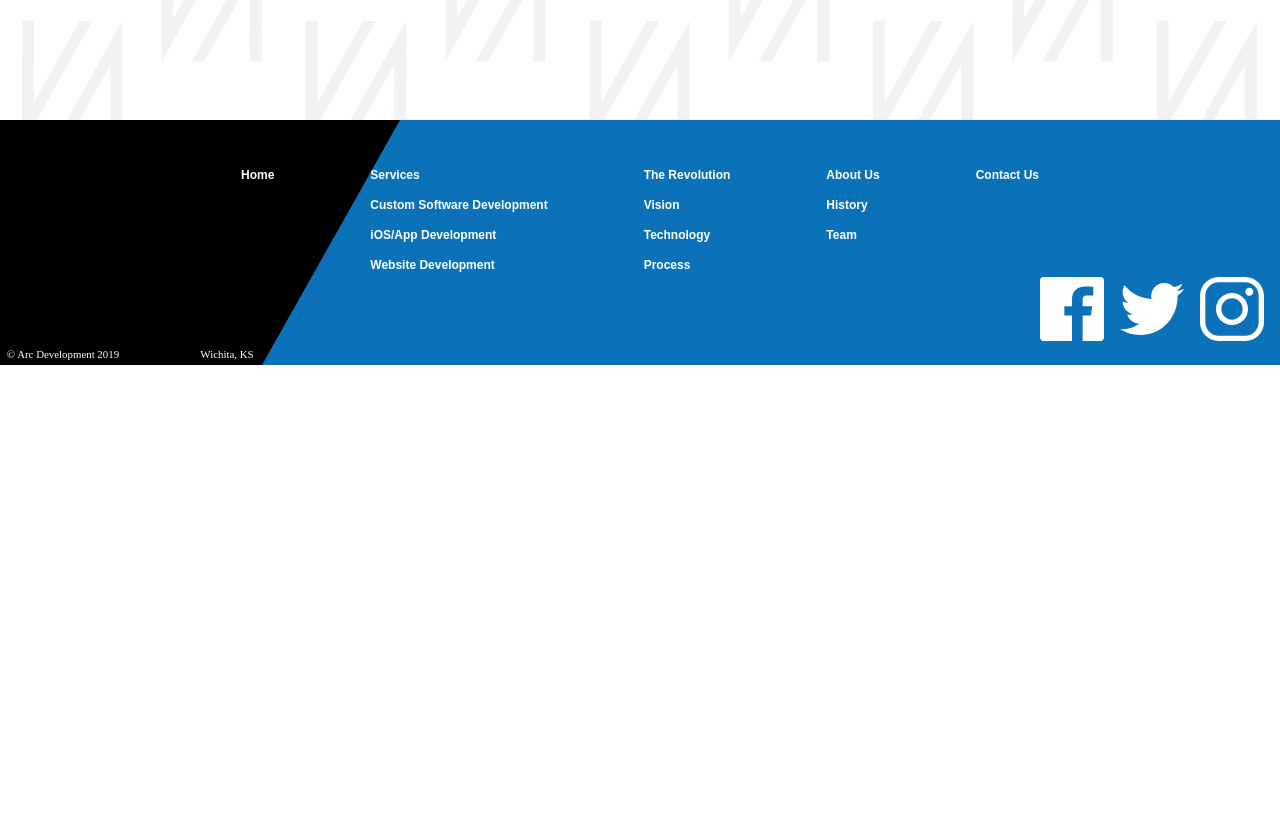
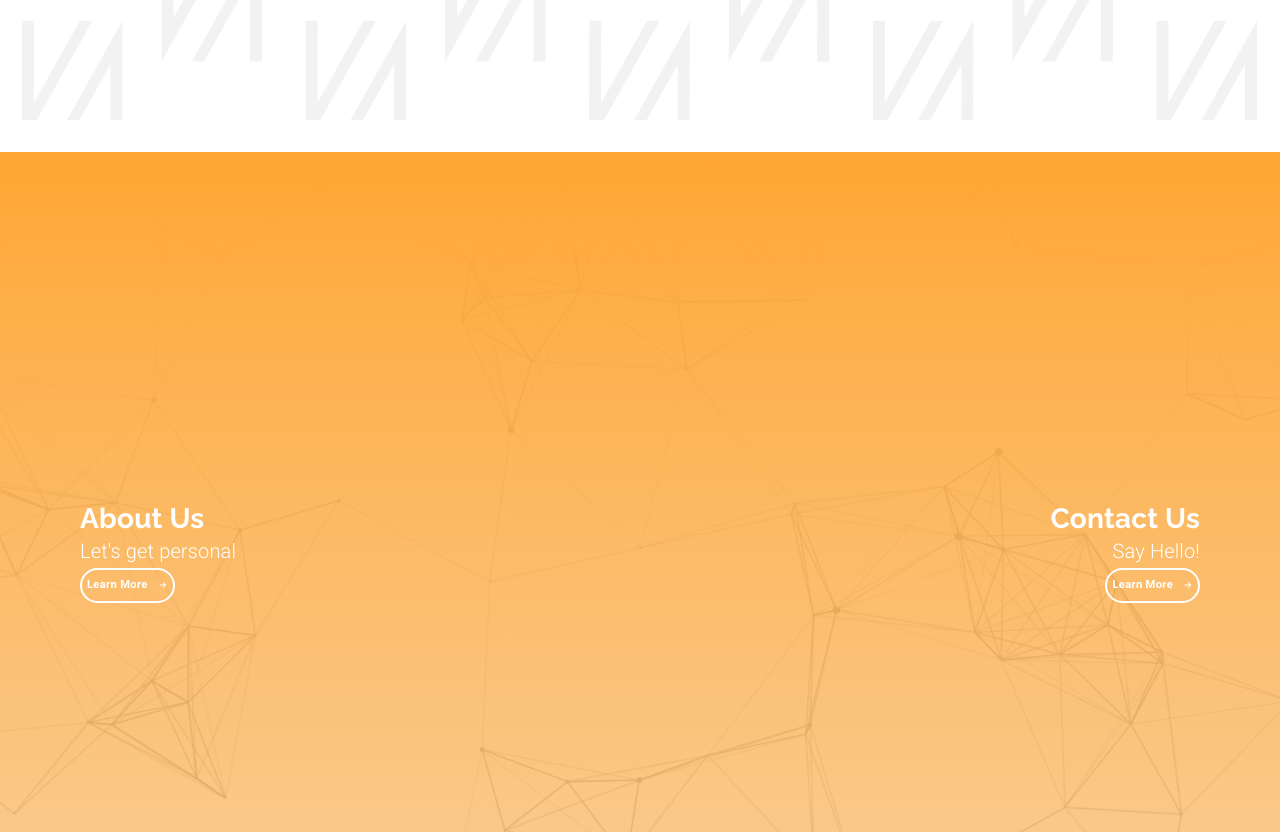
Before and after one commit to oscaramos/arc-development, a React (Create React App) app: page / in a window 1280 px wide. Shown: the part 3540-4372 px from the top of the page. Before the commit the page ends 3905 px from the top, so only its background shows below. Built offline with nearby package versions, Linux system fonts and the light colour scheme.

Commit message:
Add Information Block

```diff
--- a/src/components/LandingPage.js
+++ b/src/components/LandingPage.js
@@ -15,7 +15,7 @@ import customSoftwareIcon from '../assets/Custom Software Icon.svg'
 import mobileAppsIcon from '../assets/mobileIcon.svg'
 import websitesIcon from '../assets/websiteIcon.svg'
 import revolutionBackground from '../assets/repeatingBackground.svg';
-
+import informationBackground from '../assets/infoBackground.svg';
 
 
 
@@ -108,6 +108,16 @@ const useStyles = makeStyles(theme => ({
       borderRadius: 0,
       width: '100%'
     }
+  },
+  informationBackground: {
+    backgroundImage: `url(${informationBackground})`,
+    backgroundPosition: 'center',
+    backgroundSize: 'cover',
+    backgroundRepeat: 'no-repeat',
+    position: 'absolute',
+    width: '100%',
+    height: '100%',
+    zIndex: '-1'
   }
 }))
 
@@ -116,6 +126,7 @@ const LandingPage = () => {
 
   const theme = useTheme()
   const matchesSM = useMediaQuery(theme.breakpoints.down('sm'))
+  const matchesXS = useMediaQuery(theme.breakpoints.down('xs'))
 
   const defaultOptions = {
     loop: false,
@@ -240,6 +251,7 @@ const LandingPage = () => {
         </Grid>
       </Grid>
 
+      {/*----- Revolution Card -----*/}
       <Grid item>
         <Grid container alignItems='center' justify='center' style={{ height: '100em', marginTop: '10em' }}>
           <Card className={classes.revolutionCard}>
@@ -271,6 +283,57 @@ const LandingPage = () => {
           <div className={classes.revolutionBackground} />
         </Grid>
       </Grid>
+
+      {/*----- Information Block -----*/}
+      <Grid item>
+        <Grid container direction={ matchesXS? 'column': 'row' } alignItems='center' style={{ height: '50em' }}>
+          <Grid item xs style={{ paddingLeft: matchesXS? 0: '5em' }}>
+            <Grid container direction='column'
+                  alignItems={matchesXS? 'center': 'flex-start'} justify={matchesXS? 'flex-end': undefined}
+                  style={{ height: '100%' }}
+            >
+              <Grid item>
+                <Typography variant='h4' style={{ color: 'white' }}>
+                  About Us
+                </Typography>
+              </Grid>
+              <Grid item>
+                <Typography variant='subtitle2'>
+                  Let's get personal
+                </Typography>
+              </Grid>
+              <Grid item>
+                <Button variant='outlined' className={classes.learnButton} style={{ borderColor: 'white' }}>
+                  <span style={{ marginRight: 10, color: 'white' }}>Learn More</span>
+                  <ButtonArrow width={10} height={10} fill="white" />
+                </Button>
+              </Grid>
+            </Grid>
+          </Grid>
+
+          <Grid item xs style={{ paddingRight: matchesXS? 0: '5em', marginTop: matchesXS? '4em': 0 }}>
+            <Grid container direction='column' alignItems={matchesXS? 'center': 'flex-end'}>
+              <Grid item>
+                <Typography variant='h4' style={{ color: 'white' }}>
+                  Contact Us
+                </Typography>
+              </Grid>
+              <Grid item>
+                <Typography variant='subtitle2'>
+                  Say Hello!
+                </Typography>
+              </Grid>
+              <Grid item>
+                <Button variant='outlined' className={classes.learnButton} style={{ borderColor: 'white' }}>
+                  <span style={{ marginRight: 10, color: 'white' }}>Learn More</span>
+                  <ButtonArrow width={10} height={10} fill="white" />
+                </Button>
+              </Grid>
+            </Grid>
+          </Grid>
+          <div className={classes.informationBackground} />
+        </Grid>
+      </Grid>
     </Grid>
   )
 }
--- a/src/theme.js
+++ b/src/theme.js
@@ -54,6 +54,11 @@ const theme = createMuiTheme({
       fontWeight: 300,
       color: arcGrey
     },
+    subtitle2: {
+      fontSize: '1.25rem',
+      fontWeight: 300,
+      color: 'white'
+    },
     learnButton: {
       borderColor: arcBlue,
       color: arcBlue,
```
